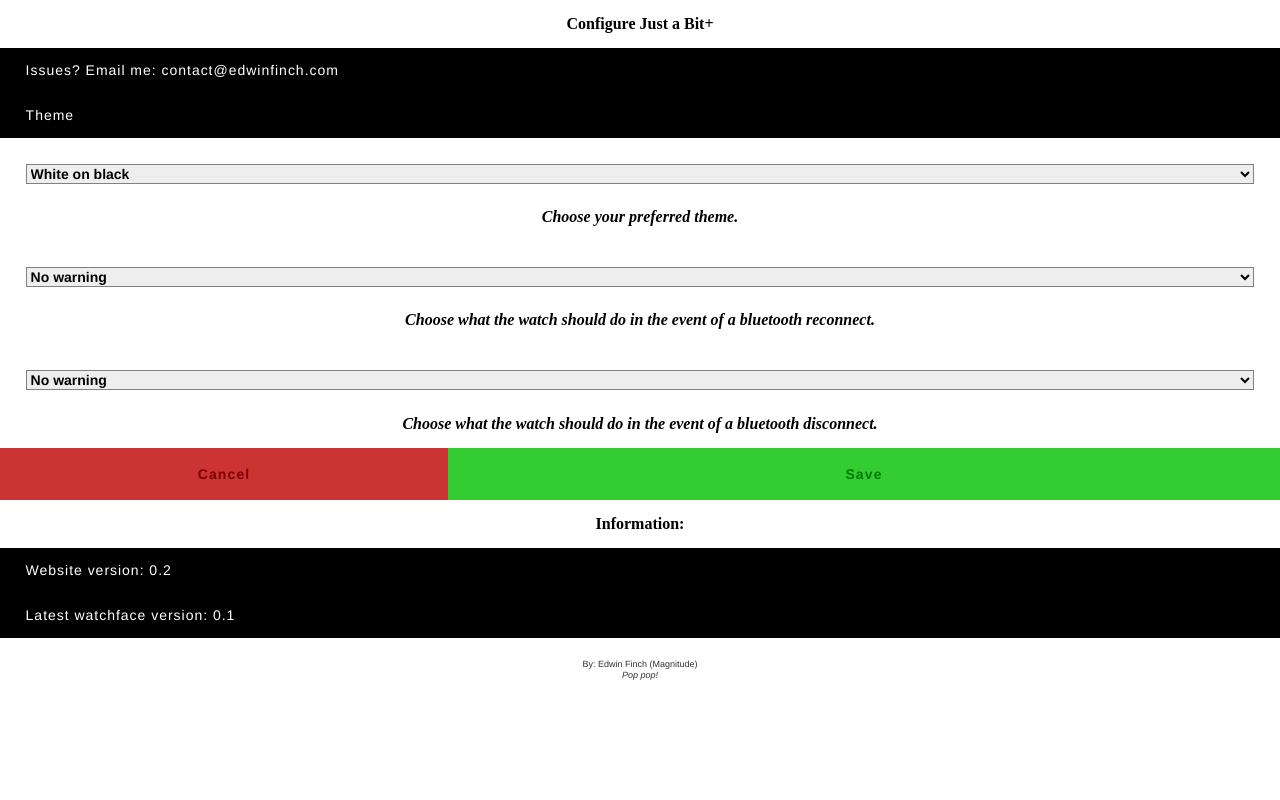
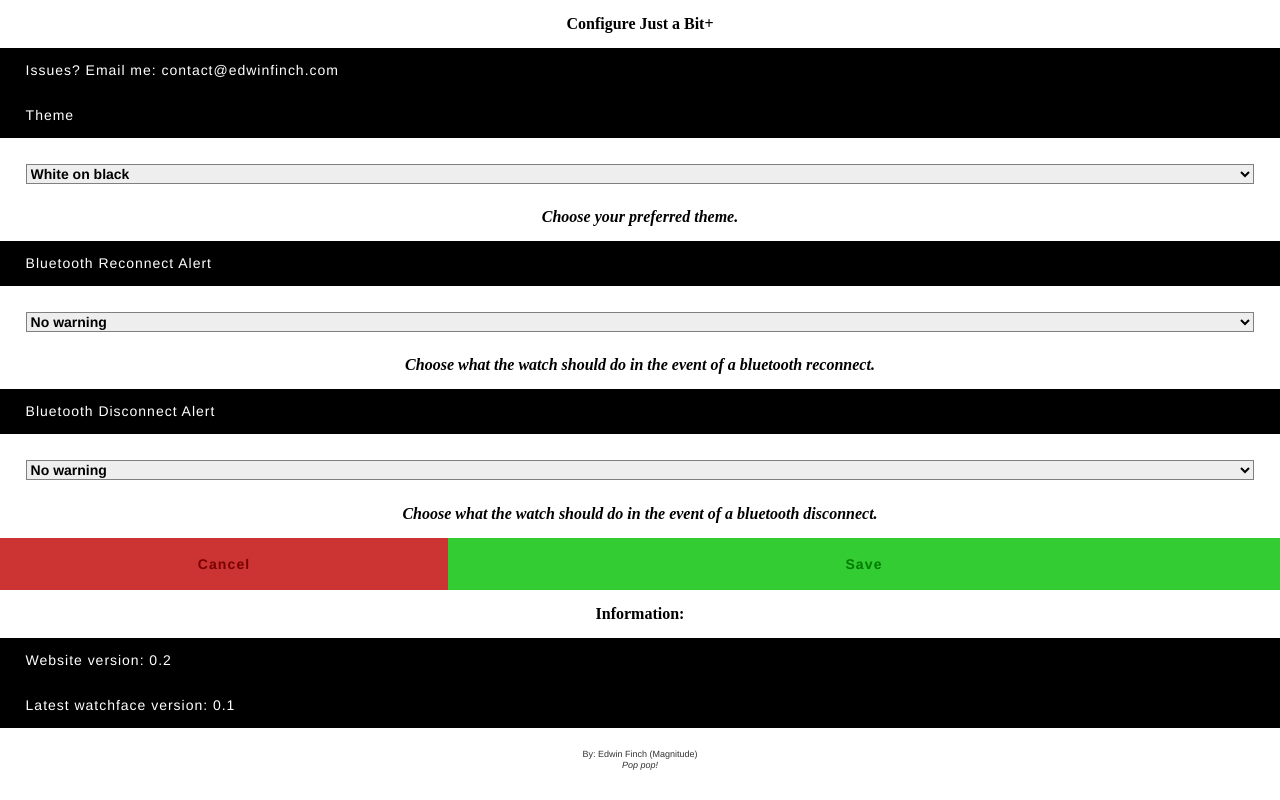
Before and after one commit to edwinfinch/configscreen-jab_plus, a plain HTML site: page index.html in a window 1280 px wide. Drawn offline with Linux system fonts and the light colour scheme.

Commit message:
Add headers to bt dis/reconnect options

```diff
--- a/index.html
+++ b/index.html
@@ -29,6 +29,9 @@ html,body,div,span,applet,object,iframe,h1,h2,h3,h4,h5,h6,p,blockquote,pre,a,abb
 		<h3><i>
 			Choose your preferred theme.
 		</i></h3><br>
+		<h2>
+			Bluetooth Reconnect Alert
+		</h2>
 		<li>
 			<select id="btrealert" data-type="int">
 				<option value="4">No warning</option>
@@ -39,6 +42,9 @@ html,body,div,span,applet,object,iframe,h1,h2,h3,h4,h5,h6,p,blockquote,pre,a,abb
 		<h3><i>
 			Choose what the watch should do in the event of a bluetooth reconnect.
 		</i></h3><br>
+		<h2>
+			Bluetooth Disconnect Alert
+		</h2>
 		<li>
 			<select id="btdisalert" data-type="int">
 				<option value="4">No warning</option>
```
